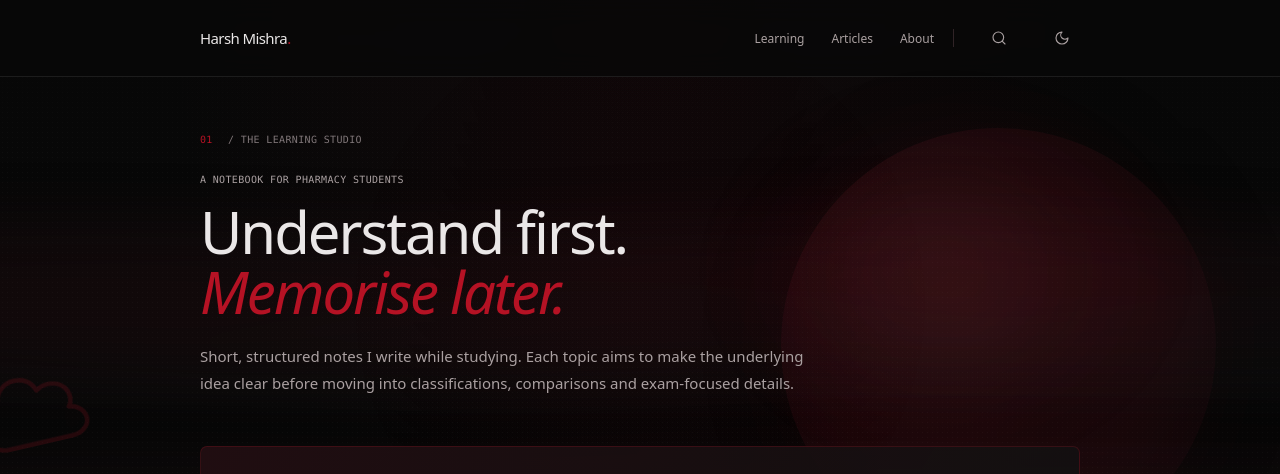
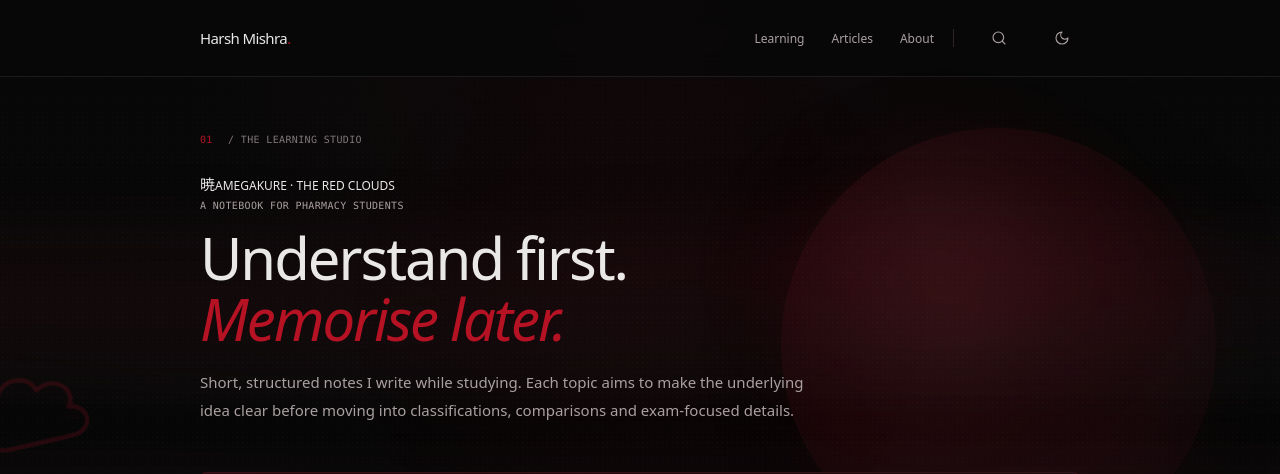
Before and after one commit to milesmoraliis759/portfolio, a Next.js app: page /learning in a window 1280 px wide. Shown: the top 474 px of the page. Built offline with nearby package versions, Linux system fonts and the light colour scheme; no server answers.

Commit message:
Add Akatsuki artwork to learning studio hero

```diff
--- a/src/app/learning/page.tsx
+++ b/src/app/learning/page.tsx
@@ -15,7 +15,8 @@ export default function LearningPage() {
   return (
     <section className="page-shell container learning-archive">
       <div className="section-kicker"><span>01</span> / THE LEARNING STUDIO</div>
-      <div className="page-hero">
+      <div className="page-hero akatsuki-learning-hero">
+        <div className="akatsuki-learning-art" aria-hidden="true"><span>暁</span><small>AMEGAKURE · THE RED CLOUDS</small></div>
         <p className="eyebrow">A NOTEBOOK FOR PHARMACY STUDENTS</p>
         <h1>Understand first.<br/><em>Memorise later.</em></h1>
         <p className="page-lede">
```
